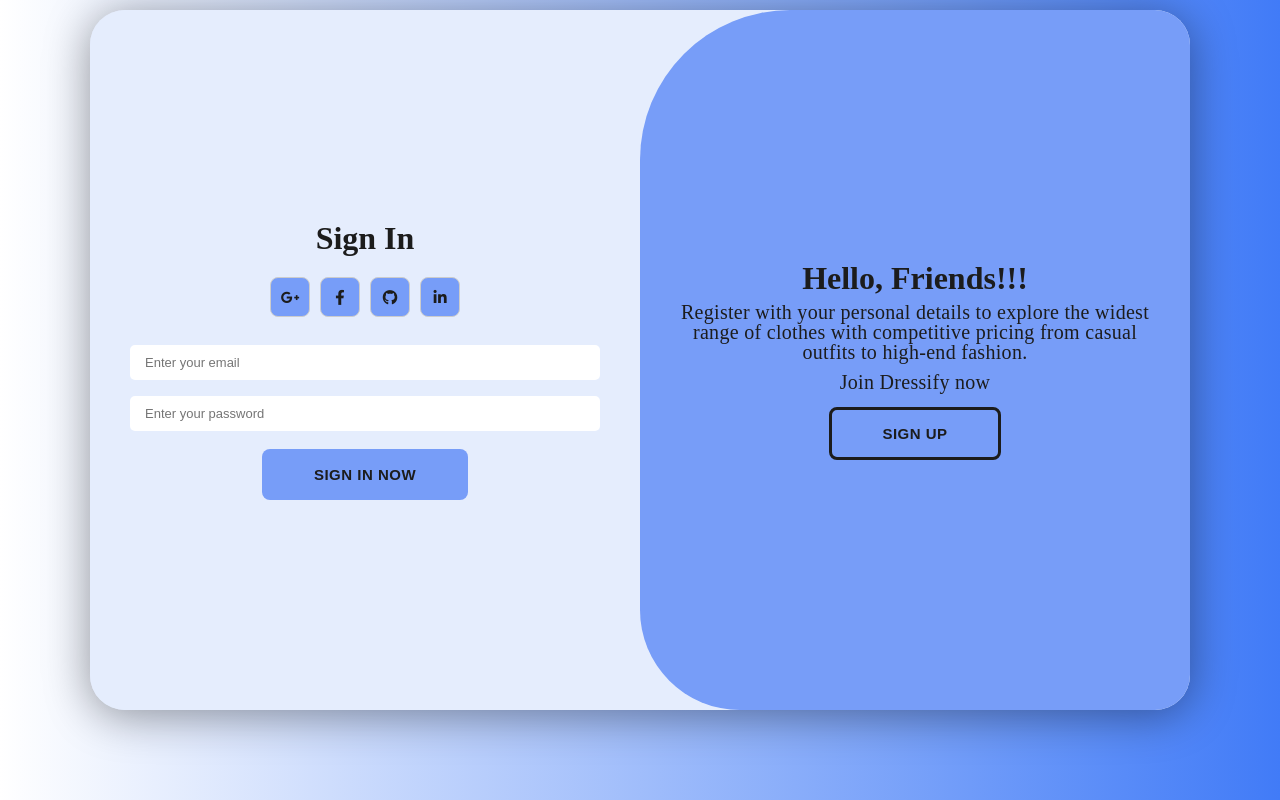
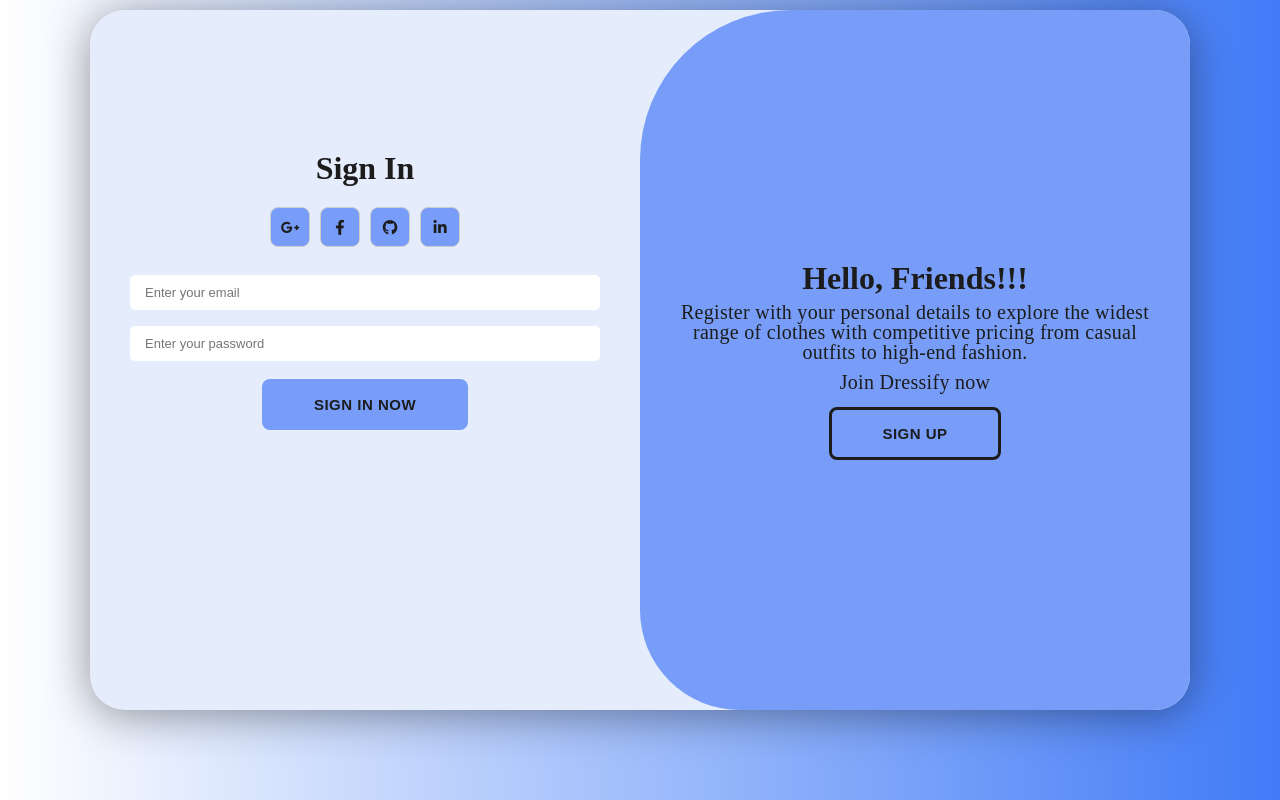
Before and after one commit to duccodon/Dressify, a PHP site: page /join.php in a window 1280 px wide. Run offline with PHP 8.4, Linux system fonts and the light colour scheme.

Commit message:
Update ui for join.css

```diff
--- a/join.css
+++ b/join.css
@@ -86,7 +86,7 @@ body{
     justify-content: center;
     flex-direction: column;
     padding: 0 40px;
-    height: 100%;
+    height: 80%;
 }
 
 .message{
@@ -116,7 +116,7 @@ body{
 }
 .group-input{
     margin-right: auto;
-    width: 90%;
+    width: 95%;
     display: inline-flex;
     column-gap: 1rem;
 }
```
